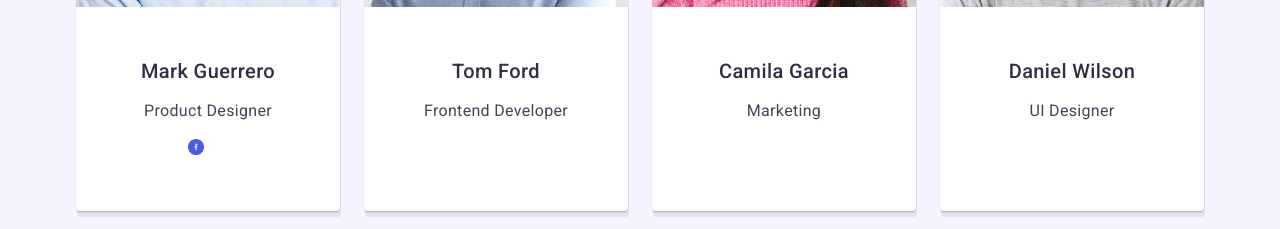
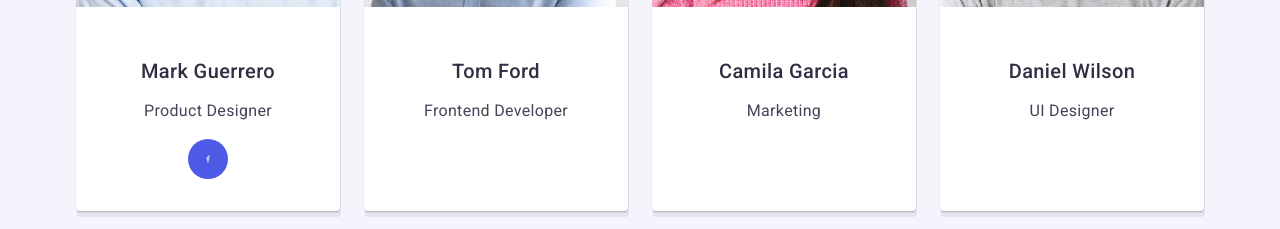
Before and after one commit to TheBearWPL/goit-markup-hw-04, a plain HTML site: page index.html in a window 1280 px wide. Shown: the part 1580-1809 px from the top of the page. Drawn offline with nearby package versions, Linux system fonts and the light colour scheme.

Commit message:
Update index.html

```diff
--- a/index.html
+++ b/index.html
@@ -142,7 +142,7 @@
                 <p class="p-section-three">Product Designer</p>
                 <ul class="ul-social-media-three">
                   <li class="li-social-media-three">
-                    <a href="link-social-media">
+                    <a href="" class="link-social-media">
                       <svg class="svg-social-media" width="16" height="16">
                         <use href="./images/icons.svg#icon-fb-icon">
                         </use>
```
